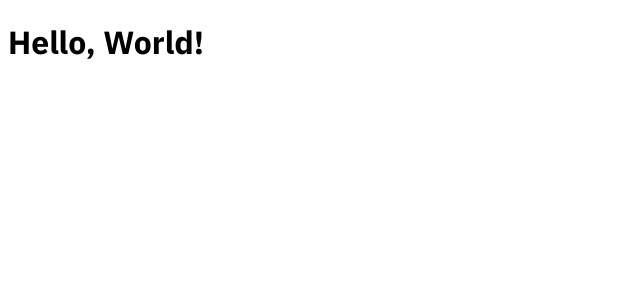
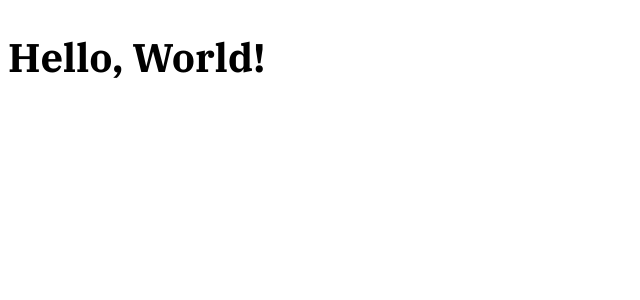
Before and after one commit to pabcrudel/pabcrudel.github.io, a Next.js app: page / in a window 1280 px wide. Shown: the top 300 px of the page, without its empty margins (0-640 px from the left). Built offline with nearby package versions, Linux system fonts and the light colour scheme.

Commit message:
feat!: Use serif and sans-serif subfamilies of IBM Plex for body text and headings

```diff
--- a/src/app/layout.jsx
+++ b/src/app/layout.jsx
@@ -1,8 +1,9 @@
-import { plexSansClass } from '../fonts/ibm_plex';
+import { plexSans, plexSerif } from '../fonts/ibm_plex';
+import '../style/main.css';
 
 export default function RootLayout ({ children }) {
   return (
-    <html lang="en" className={plexSansClass}>
+    <html lang="en" className={`${plexSans.variable} ${plexSerif.variable}`}>
       <head>
         <title>Hello, World!</title>
         <link
--- a/src/fonts/ibm_plex.js
+++ b/src/fonts/ibm_plex.js
@@ -1,13 +1,22 @@
 // eslint-disable-next-line camelcase
-import { IBM_Plex_Sans } from 'next/font/google';
+import { IBM_Plex_Sans, IBM_Plex_Serif } from 'next/font/google';
 
-const plexSans = IBM_Plex_Sans({
+export const plexSans = IBM_Plex_Sans({
   weight: ['400', '700'],
   style: ['normal', 'italic'],
   subsets: ['latin'],
   display: 'swap',
   fallback: ['sans-serif'],
-  adjustFontFallback: false
+  adjustFontFallback: false,
+  variable: '--ibm-plex-sans'
 });
 
-export const plexSansClass = plexSans.className;
+export const plexSerif = IBM_Plex_Serif({
+  weight: ['700'],
+  style: ['normal', 'italic'],
+  subsets: ['latin'],
+  display: 'swap',
+  fallback: ['serif'],
+  adjustFontFallback: false,
+  variable: '--ibm-plex-serif'
+});
--- /dev/null
+++ b/src/style/main.css
@@ -0,0 +1,13 @@
+:root {
+  /* Font management */
+  font-family: var(--ibm-plex-sans);
+  font-synthesis: none;
+  font-size: 20px;
+  line-height: 1.5;
+  text-rendering: optimizeLegibility;
+}
+
+/* Use Serif subfamily on headings */
+h1, h2, h3, h4, h5, h6 {
+  font-family: var(--ibm-plex-serif);
+}
```
